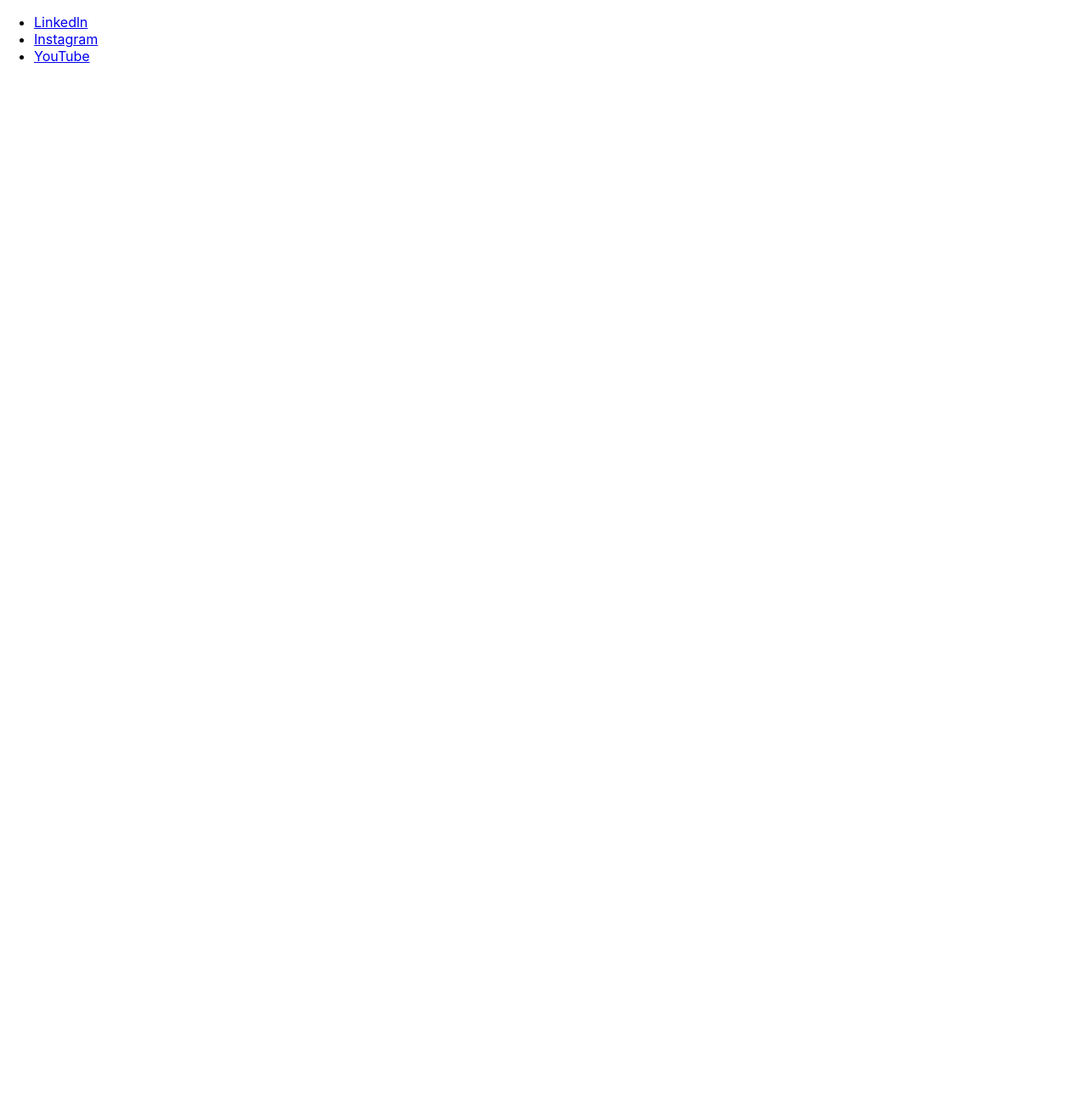
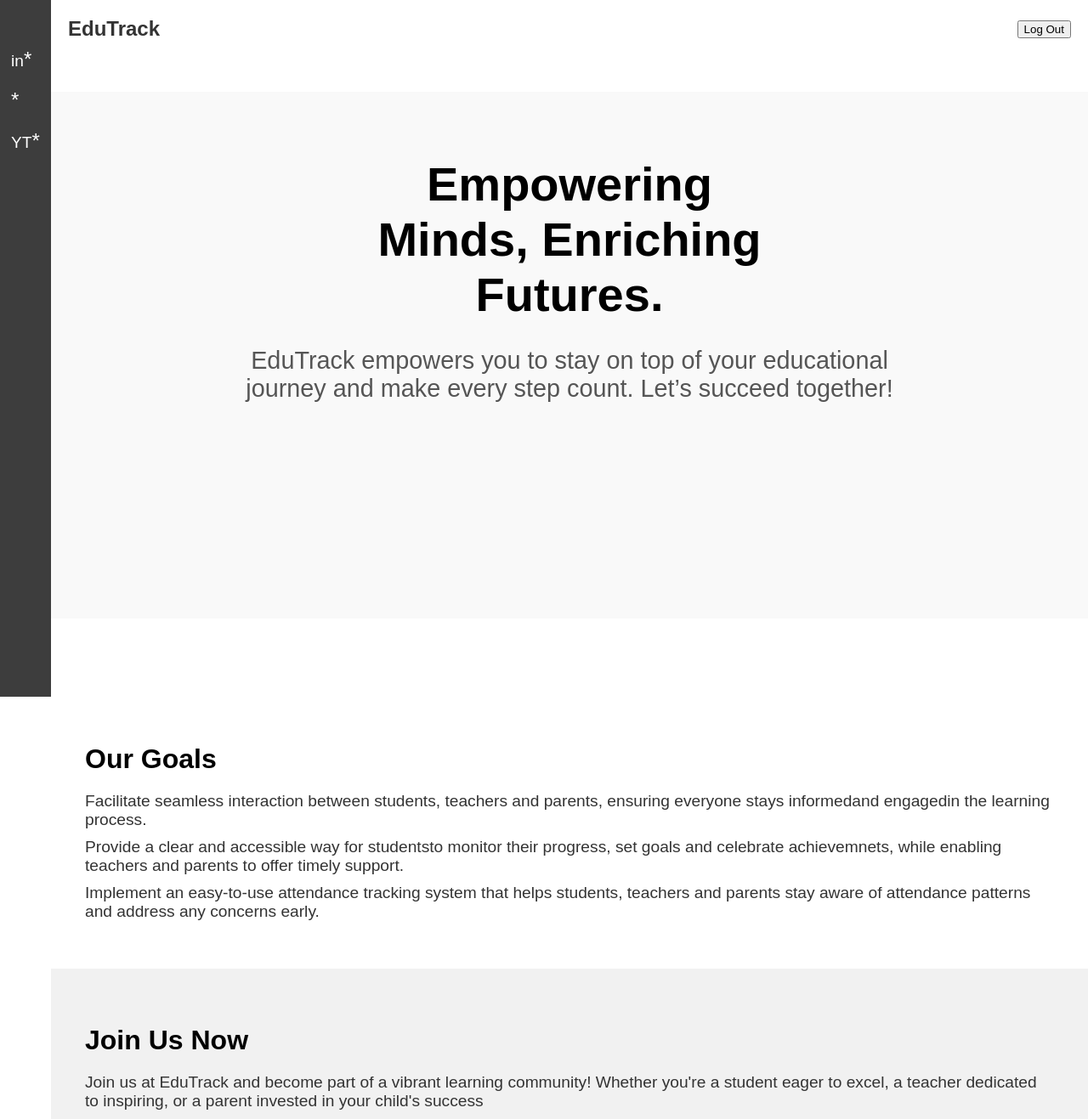
Before and after one commit to BarryBaros/EduTrack, a React (Create React App) app in the folder client/: page / in a window 1280 px wide. Shown: the top 1317 px of the page at 85% size. Before the commit the page ends 800 px from the top, so only its background shows below. Built offline with nearby package versions, Linux system fonts and the light colour scheme.

Commit message:
added content

```diff
--- a/client/src/App.css
+++ b/client/src/App.css
@@ -1,38 +1,204 @@
-.App {
-  text-align: center;
+.app{
+  font-family: Arial, Helvetica, sans-serif;
+  margin: 0;
+  padding: 0;
+  display: flex;
 }
 
-.App-logo {
-  height: 40vmin;
-  pointer-events: none;
-}
-
-@media (prefers-reduced-motion: no-preference) {
-  .App-logo {
-    animation: App-logo-spin infinite 20s linear;
-  }
-}
-
-.App-header {
-  background-color: #282c34;
-  min-height: 100vh;
+.sidebar{
+  width: 60px;
+  background-color: #3d3d3d;
+  height: 100vh;
+  position: fixed;
+  top: 0;
+  left: 0;
   display: flex;
   flex-direction: column;
   align-items: center;
-  justify-content: center;
-  font-size: calc(10px + 2vmin);
-  color: white;
+  padding-top: 20px;
 }
 
-.App-link {
-  color: #61dafb;
+.sidebar ul{
+  list-style: none;
+  padding: 0;
 }
 
-@keyframes App-logo-spin {
-  from {
-    transform: rotate(0deg);
-  }
-  to {
-    transform: rotate(360deg);
-  }
+.sidebar ul li{
+  margin: 20px 0;
 }
+
+.sidebar ul li a{
+  color: #fff;
+  text-decoration: none;
+  font-size: 1.5rem;
+}
+
+.social-icon.linkedin::before{
+  content: 'in';
+  font-size: 1.2rem;
+}
+
+.social-icon.instagram::before{
+  content: 10;
+  font-size: 1.2rem;
+}
+.social-icon.youtube::before{
+  content: 'YT';
+  font-size: 1.2rem;
+}
+
+.main-content{
+  margin-left: 60px;
+  width: 100%;
+
+}
+
+.header{
+  display: flex;
+  justify-content: space-between;
+  align-items: center;
+  padding: 10px 20px;
+  background-color: #fff;
+  color: #333;
+  margin-top: 10px;
+
+}
+
+.header .logo{
+  font-size: 1.5rem;
+  font-weight: bold;
+
+}
+
+.header nav .logout-button{
+  background-color: none;
+  border: none;
+  color: #fff;
+  font-size: 1rem;
+  cursor: pointer;
+}
+
+.hero{
+  text-align: center;
+  padding: 30px;
+  background-color: #f9f9f9;
+  height: 70vh;
+  margin-top: 50px;
+  margin-bottom: 20px;
+}
+
+.hero h1{
+  font-size: 3.5rem;
+  margin-bottom: 20px;
+
+}
+
+.hero p{
+  font-size: 1.8rem;
+  color: #555;
+}
+
+.goals{
+  padding: 40px;
+  background-color: #fff;
+  margin-top: 80px;
+}
+
+.goals h2{
+  font-size: 2rem;
+  margin-bottom: 20px;
+}
+.goals ul{
+  list-style: none;
+  padding: 0;
+}
+.goals ul li{
+  font-size: 1.2rem;
+  color: #333;
+  margin-bottom: 10px;
+}
+.join{
+  padding: 40px;
+  background-color: #f1f1f1;
+}
+
+.join h2{
+  font-size: 2rem;
+  margin-bottom: 20px;
+}
+.join p{
+  font-size: 1.2rem;
+  color: #333;
+  margin-bottom: 20px;
+}
+.contact-form{
+  display: flex;
+  flex-direction: column;
+  gap: 10px;
+}
+
+.contact-form input,
+.contact-form textarea{
+  padding: 10px;
+  font-size: 1rem;
+  width: 100%;
+  max-width: 400px;
+}
+
+.contact-form button{
+  padding: 10px 20px;
+  background-color: #333;
+  color: #fff;
+  border: none;
+  cursor: pointer;
+}
+footer{
+  background-color: #7979799d;
+  color: #fff;
+  padding: 40px 20px;
+}
+.footer-top{
+  display: flex;
+  justify-content: space-between;
+  align-items: center;
+}
+
+.footer-top .contact-info{
+  max-width: 50%;
+}
+
+.footer-top .contact-info h3,
+.footer-top .newsletter h3{
+  font-size: 1.2rem;
+  margin-bottom: 10px;
+}
+
+.footer-top .newsletter{
+  max-width: 50%;
+}
+
+.footer-top .newsletter-form{
+  display: flex;
+  gap: 10px;
+}
+.footer-top .newsletter-form input{
+  padding: 10px;
+  font-size: 1rem;
+}
+
+.footer-top .newsletter-form button{
+  padding: 10px 20px;
+  background-color: #fff;
+  color: #333;
+  border: none;
+  cursor: pointer;
+}
+
+.footer-bottom{
+  text-align: center;
+  margin-top: 20px;
+}
+
+.footer-bottom p{
+  font-size: 1rem;
+}
--- a/client/src/components/Homepage.js
+++ b/client/src/components/Homepage.js
@@ -3,16 +3,80 @@
 function Homepage(){
     return (
             < div className="app">
-                {/* siebar */}
+                {/* sidebar */}
                 <aside className='sidebar'>
                     <ul>
-                        <li><a href='#' className='social-icon linkedln'>Linkedln</a></li>
-                        <li><a href='#' className='social-icon instagram'>Instagram</a></li>
-                        <li><a href='#' className='social-icon youtube'>YouTube</a></li>
+                        <li><a href='#' className='social-icon linkedin'>*</a></li>
+                        <li><a href='#' className='social-icon instagram'>*</a></li>
+                        <li><a href='#' className='social-icon youtube'>*</a></li>
                     </ul>
                 </aside>
 
                 {/* main content */}
+
+                <div className='main-content'>
+                    <header className='header'>
+                        <div className='logo'>EduTrack</div>
+                        <nav>
+                            <button className='logout-btn'>Log Out</button>
+                        </nav>
+                    </header>
+
+
+                <main>
+                    <section className='hero'>
+                        <h1>Empowering <br/> Minds, Enriching <br/> Futures. </h1>
+
+                        <p>
+                            EduTrack empowers you to stay on top of your educational <br/> journey and make every step count. Let’s succeed together!
+                        </p>
+                    </section>
+
+                    <section className='goals'>
+                        <h2>Our Goals</h2>
+                        <ul>
+                            <li>Facilitate seamless interaction between students, teachers and parents, ensuring everyone stays informedand engagedin the learning process.</li>
+                            <li>Provide a clear and accessible way for studentsto monitor their progress, set goals and celebrate achievemnets, while enabling teachers and parents to offer timely support.</li>
+                            <li>Implement an easy-to-use attendance tracking system that helps students, teachers and parents stay aware of attendance patterns and address any concerns early.</li>
+
+                        </ul>
+                    </section>
+
+                    <section className='join'>
+                        <h2>Join Us Now</h2>
+                        <p>
+                            Join us at EduTrack and become part of a vibrant learning community!
+                            Whether you're a student eager to excel, a teacher dedicated to inspiring, or a parent invested in your child's success
+                        </p>
+                        <form className='contact-form'>
+                            <input type='email' placeholder='Email'/>
+                            <textarea placeholder='Tell us why you want to join...'/>
+                            <button type='submit'>Join Now</button>
+                        </form>
+                    </section>
+                </main>
+
+                <footer>
+                    <div className='footer-top'>
+                        <div className='contact-info'>
+                            <h3>Contact us if you have more questions about us.</h3>
+                            <p>Tel: +254-xx-xxx-xxxx</p>
+                            <p>Email: <a href='mailto:info@edutrack.com'>info@edutrack.com</a></p>
+                        </div>
+                        <div className='newsletter'>
+                            <h3>Subscribe to Our Newsletter</h3>
+                            <form className='newsletter-form'>
+                                <input type='email' placeholder='Enter your Email Here'></input>
+                                <button type='submit'>Subscribe Now</button>
+                            </form>
+                        </div>
+                    </div>
+
+                    <div className='footer-bottom'>
+                        <p>@ 2024 by EduTrack</p>
+                    </div>
+                </footer>
+                </div>
 
             </div>
      );
```
